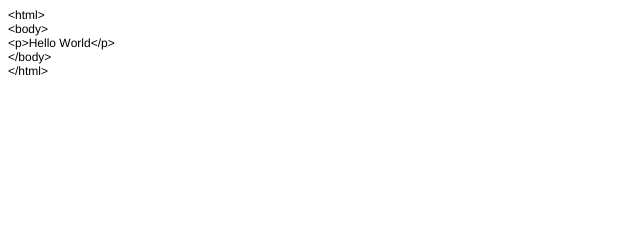
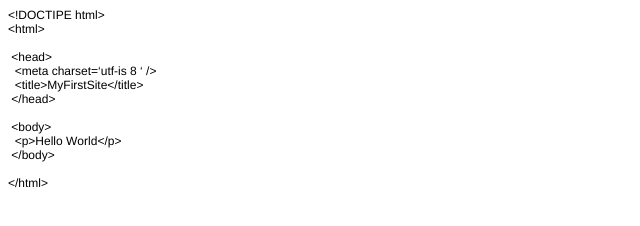
Before and after one commit to WebHeroSchool/ugogirl, a plain HTML site: page index.html in a window 1280 px wide. Shown: the whole page, without its empty margins (0-640 px from the left). Drawn offline with Linux system fonts and the light colour scheme.

Commit message:
simple structure2

```diff
--- a/index.html
+++ b/index.html
@@ -7,15 +7,25 @@
   <meta name="Generator" content="Cocoa HTML Writer">
   <meta name="CocoaVersion" content="1894.2">
   <style type="text/css">
-    p.p1 {margin: 0.0px 0.0px 0.0px 0.0px; line-height: 14.0px; font: 12.0px Helvetica; color: #000000; -webkit-text-stroke: #000000}
+    p.p1 {margin: 0.0px 0.0px 0.0px 0.0px; font: 12.0px Helvetica}
+    p.p2 {margin: 0.0px 0.0px 0.0px 0.0px; line-height: 14.0px; font: 12.0px Helvetica; color: #000000; -webkit-text-stroke: #000000}
+    p.p3 {margin: 0.0px 0.0px 0.0px 0.0px; line-height: 14.0px; font: 12.0px Helvetica; color: #000000; -webkit-text-stroke: #000000; min-height: 14.0px}
     span.s1 {font-kerning: none}
   </style>
 </head>
 <body>
-<p class="p1"><span class="s1">&lt;html&gt;</span></p>
-<p class="p1"><span class="s1">&lt;body&gt;</span></p>
-<p class="p1"><span class="s1">&lt;p&gt;Hello World&lt;/p&gt;</span></p>
-<p class="p1"><span class="s1">&lt;/body&gt;</span></p>
-<p class="p1"><span class="s1">&lt;/html&gt;</span></p>
+<p class="p1">&lt;!DOCTIPE html&gt;</p>
+<p class="p2"><span class="s1">&lt;html&gt;</span></p>
+<p class="p3"><span class="s1"></span><br></p>
+<p class="p2"><span class="s1"><span class="Apple-converted-space"> </span>&lt;head&gt;</span></p>
+<p class="p2"><span class="s1"><span class="Apple-converted-space">  </span>&lt;meta charset=‘utf-is 8 ‘ /&gt;</span></p>
+<p class="p2"><span class="s1"><span class="Apple-converted-space">  </span>&lt;title&gt;MyFirstSite&lt;/title&gt;</span></p>
+<p class="p2"><span class="s1"><span class="Apple-converted-space"> </span>&lt;/head&gt;</span></p>
+<p class="p3"><span class="s1"></span><br></p>
+<p class="p2"><span class="s1"><span class="Apple-converted-space"> </span>&lt;body&gt;</span></p>
+<p class="p2"><span class="s1"><span class="Apple-converted-space">  </span>&lt;p&gt;Hello World&lt;/p&gt;</span></p>
+<p class="p2"><span class="s1"><span class="Apple-converted-space"> </span>&lt;/body&gt;</span></p>
+<p class="p3"><span class="s1"></span><br></p>
+<p class="p2"><span class="s1">&lt;/html&gt;</span></p>
 </body>
 </html>
```
